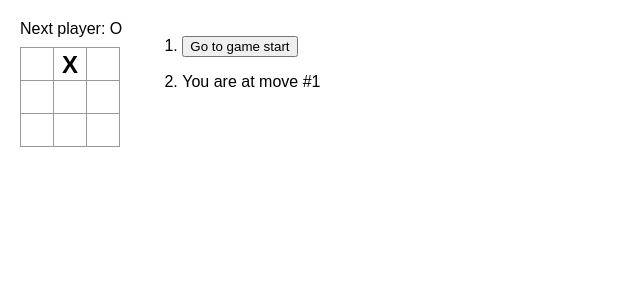
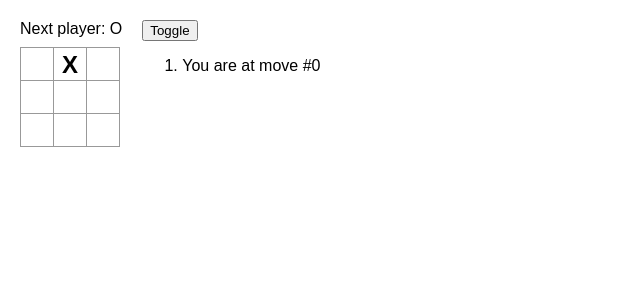
Before and after one commit to DainisVerdins/React_testing_site, a React (Vite) app: page / in a window 1280 px wide. Both pictures are taken after a click on the button 70 px from the left and 64 px from the top of the page. Shown: the top 300 px of the page, without its empty margins (0-640 px from the left). Built offline with nearby package versions, Linux system fonts and the light colour scheme.

Commit message:
feat: raw version of sorting step buttons

```diff
--- a/src/App.jsx
+++ b/src/App.jsx
@@ -8,18 +8,60 @@ export default function Game() {
   const [currentMove, setCurrentMove] = useState(0);
   const currentSquares = history[currentMove];
   const xIsNext = currentMove % 2 === 0;
+  const [moves, setMoves] = useState(
+    history.map((squares, move) => {
+      if (currentMove === move) {
+        return (
+          <li key={move}>
+            <p>{`You are at move #${move}`}</p>
+          </li>
+        );
+      }
+
+      const description = move > 0 ? `Go to move #${move}` : "Go to game start";
+
+      return (
+        <li key={move}>
+          <button onClick={() => jumpTo(move)}>{description}</button>
+        </li>
+      );
+    }).reverse()
+  );
+
+    const [isReverse, setReverse]=useState(false)
 
   function handlePlay(nextSquares) {
     const nextHistory = [...history.slice(0, currentMove + 1), nextSquares];
     setHistory(nextHistory);
     setCurrentMove(nextHistory.length - 1);
+    setMoves(
+      history.map((squares, move) => {
+        if (currentMove === move) {
+          return (
+            <li key={move}>
+              <p>{`You are at move #${move}`}</p>
+            </li>
+          );
+        }
+
+        const description = move > 0 ? `Go to move #${move}` : "Go to game start";
+
+        return (
+          <li key={move}>
+            <button onClick={() => jumpTo(move)}>{description}</button>
+          </li>
+        );
+      })
+    )
   }
 
   function jumpTo(nextMove) {
     setCurrentMove(nextMove);
   }
 
-  const moves = history.map((squares, move) => {
+  function sortStepButtons() {
+    // FIXME
+    const newMoves = history.map((squares, move) => {
       if (currentMove === move) {
         return (
           <li key={move}>
@@ -37,12 +79,23 @@ export default function Game() {
       );
     });
 
+    if(isReverse){
+      newMoves.reverse();
+      setReverse(false);
+    } else {
+      setReverse(true);
+    }
+
+    setMoves(newMoves);
+  }
+
   return (
     <div className="game">
       <div className="game-board">
         <Board xIsNext={xIsNext} squares={currentSquares} onPlay={handlePlay} />
       </div>
       <div className="game-info">
+        <button onClick={() => sortStepButtons()}>Toggle</button>
         <ol>{moves}</ol>
       </div>
     </div>
```
Lines whose indentation alone changed are shown as unchanged.
